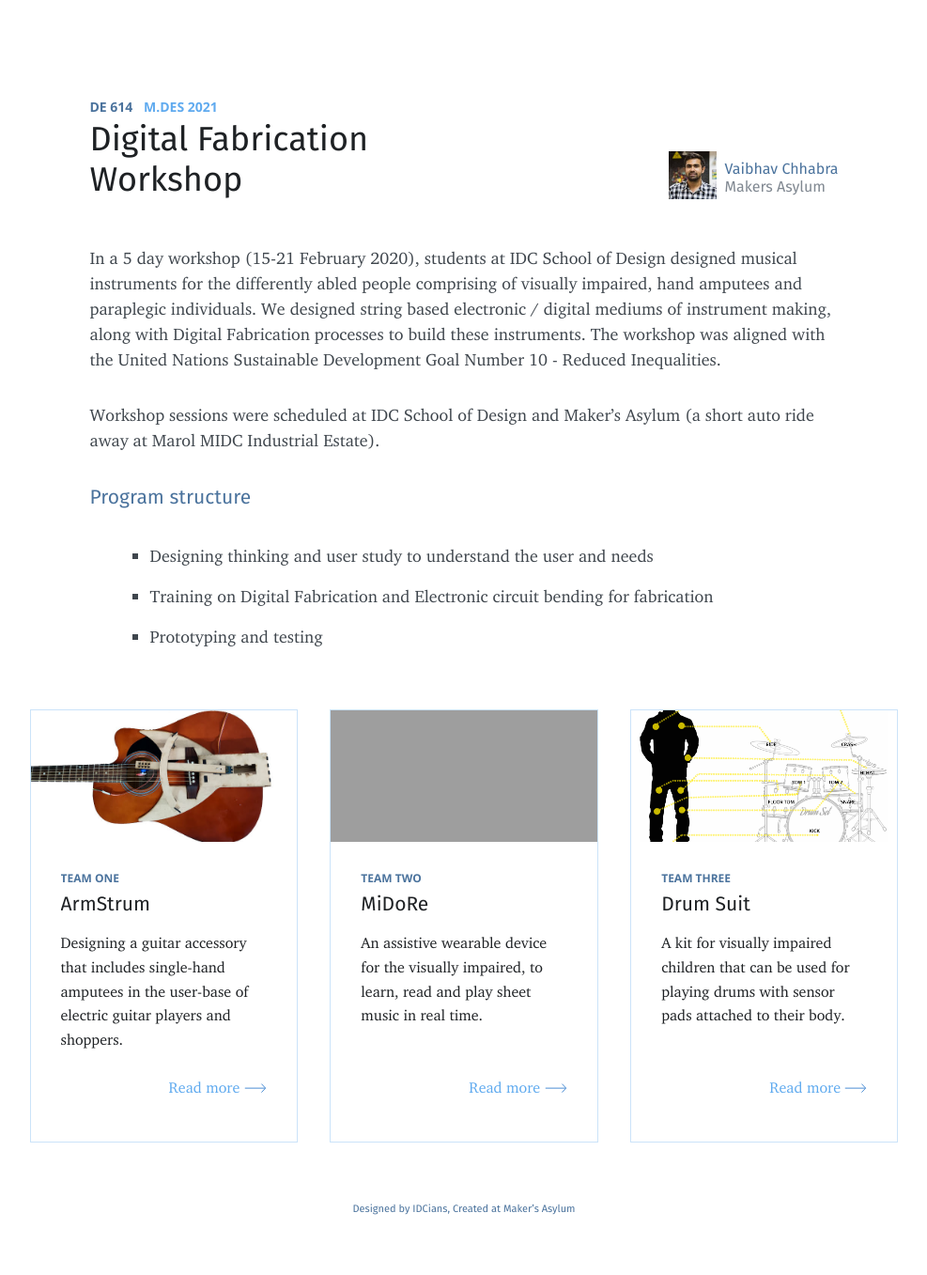
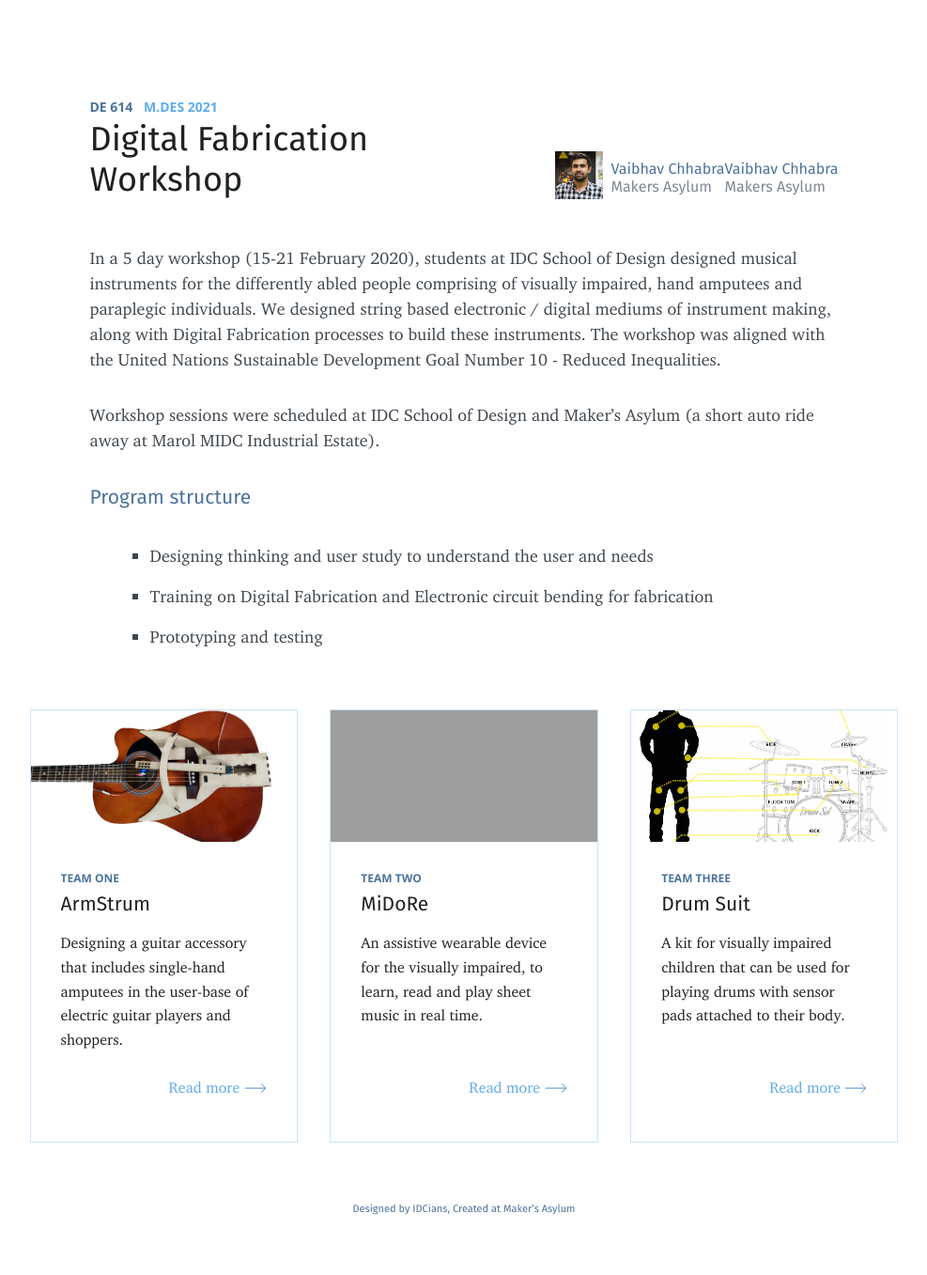
Before and after one commit to amitjenaiitbm/ma-dfworkshop, a Jekyll site: the page built from index.md, in a window 1280 px wide. Shown: the whole page at 94% size, without its empty margins (146-1133 px from the left). Built offline with Jekyll 4.4.1, drawn with Linux system fonts in a browser that asks for light colours; nearby versions of some CDN libraries.

Commit message:
Update home.html

```diff
--- a/_layouts/home.html
+++ b/_layouts/home.html
@@ -20,6 +20,7 @@ layout: default
         <div class="img">
             <img src="{{site.baseurl}}img/vaibhav.jpeg" alt="">
         </div>
+        <div class="name">Vaibhav Chhabra<br><span>Makers Asylum</span></div>
         <div class="name">Vaibhav Chhabra<br><span>Makers Asylum</span></div>
     </div>
 </div>
```
